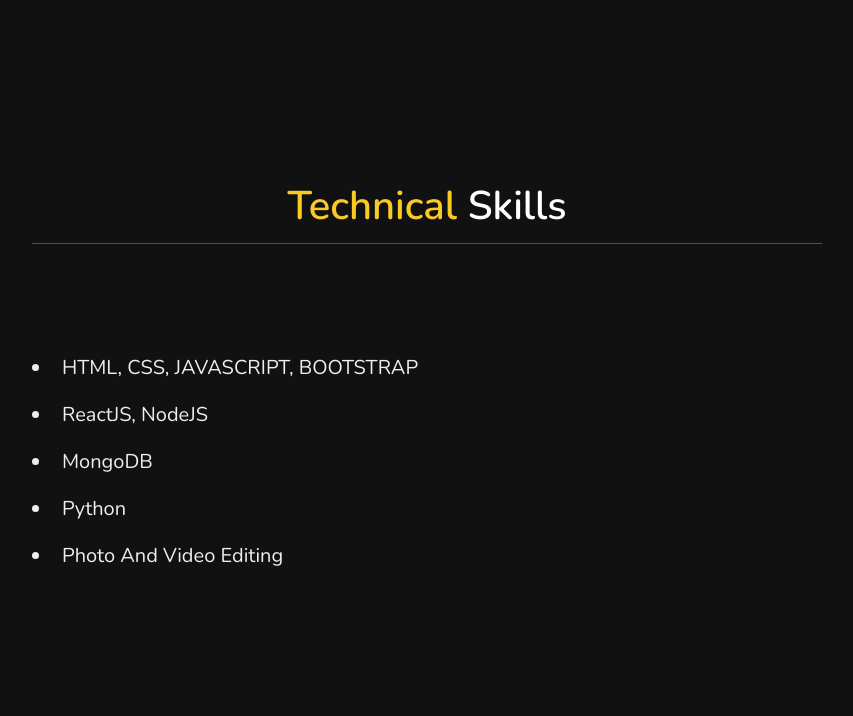
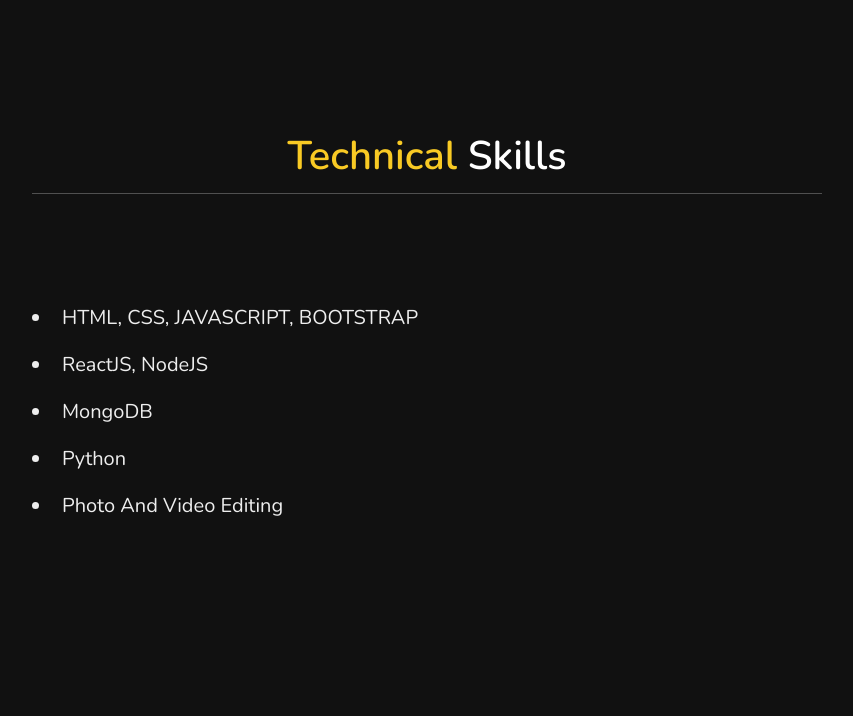
Before and after one commit to Suvansh9354/Personal-Portfolio-Website, a plain HTML site: page index.html in a window 1280 px wide. Shown: the part 1891-2607 px from the top of the page, without its empty margins (388-1241 px from the left). Drawn offline with nearby package versions, Linux system fonts and the light colour scheme.

Commit message:
Updated Code

```diff
--- a/style.css
+++ b/style.css
@@ -438,7 +438,8 @@ header .navbar ul li a:hover{
 }
 
 .skills{
-    margin-top: -250px;
+    margin-top: -300px;
+    margin-bottom: -150px;
 }
 
 .skills .row{
```
